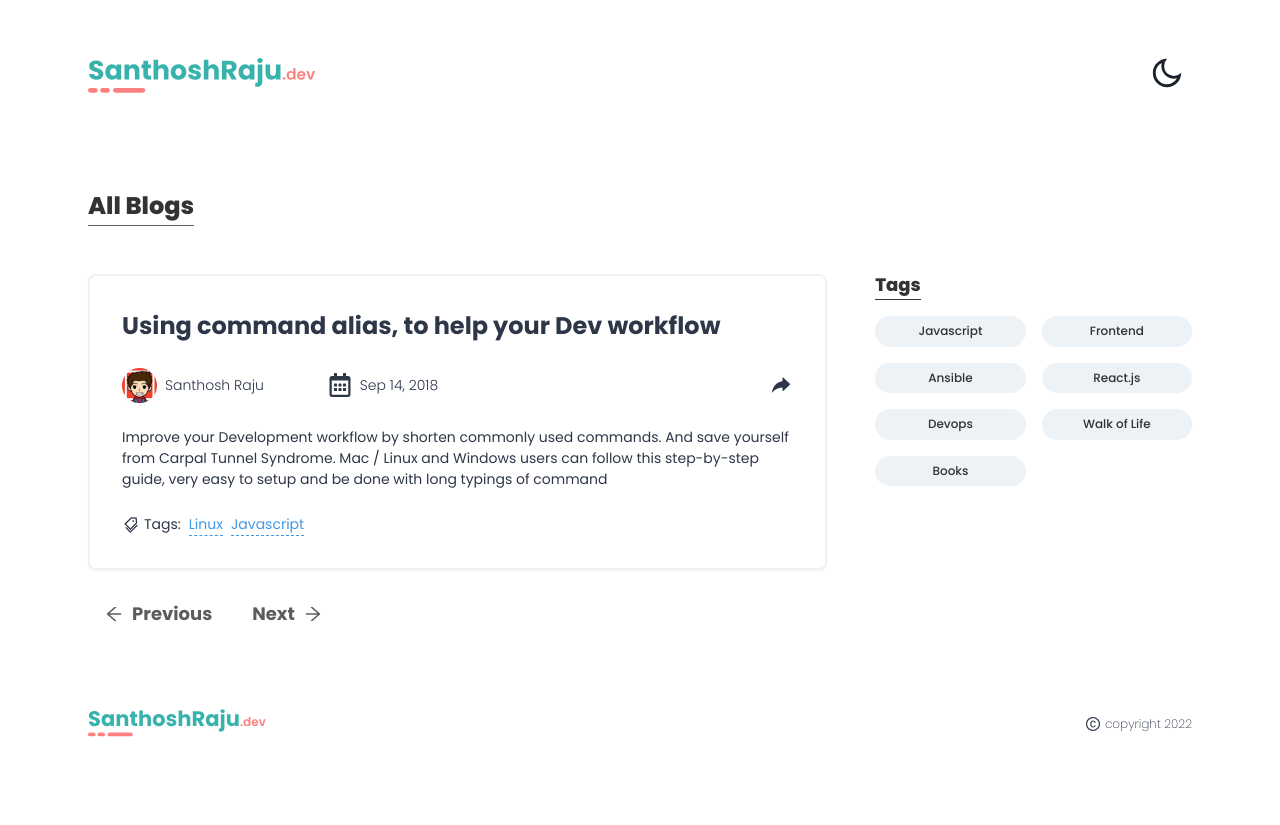
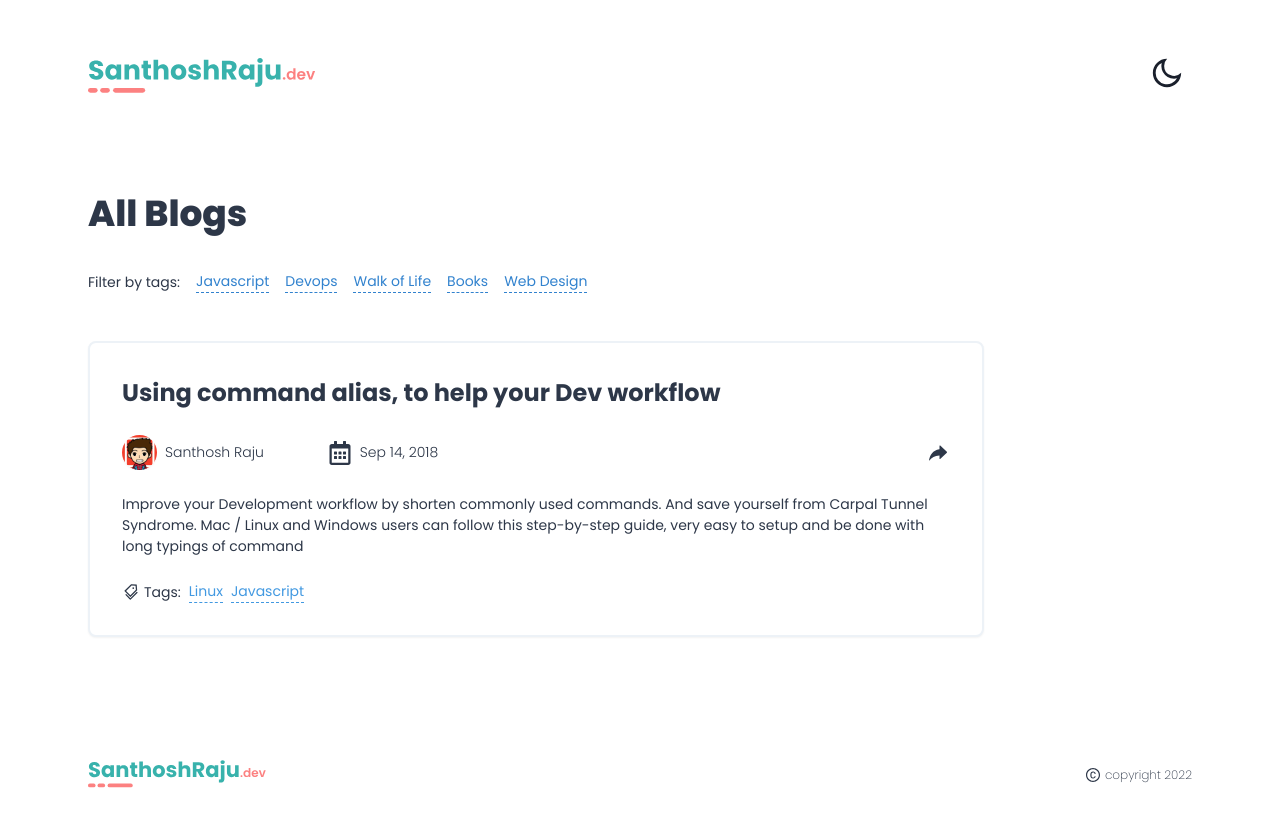
Before and after one commit to SanthoshRaju91/santhosh.raju, a Next.js app: page /blogs in a window 1280 px wide. Before the commit the page ends 800 px from the top, so only its background shows below. Built offline with nearby package versions, Linux system fonts and the light colour scheme.

Commit message:
Fixing blogs list page color and layout

```diff
--- a/pages/blogs.tsx
+++ b/pages/blogs.tsx
@@ -1,43 +1,52 @@
-import {
-  Box,
-  Button,
-  Flex,
-  Grid,
-  Heading,
-  HStack,
-  VStack,
-} from "@chakra-ui/react";
+import { Box, Button, Heading, HStack, Text, VStack } from "@chakra-ui/react";
 import { AiOutlineArrowRight, AiOutlineArrowLeft } from "react-icons/ai";
 import { Card } from "../components/Card";
-import { Tag } from "../components/Tag";
 import { BlogMatter } from "../common/type";
 import getBlogs from "../common/getBlogs";
+import useCustomColorModeValue from "../common/useCustomColorModeValue";
 
 export type BlogsProps = {
   blogs: Array<BlogMatter>;
 };
 
+const tags = ["Javascript", "Devops", "Walk of Life", "Books", "Web Design"];
+
 const Blogs: React.FC<BlogsProps> = ({ blogs }) => {
+  const { textColor } = useCustomColorModeValue();
   return (
     <>
       <Heading
-        fontSize={"2xl"}
+        fontSize={"4xl"}
         fontWeight={"black"}
-        textColor={"blackAlpha.800"}
+        textColor={textColor}
         pb={1}
         inlineSize={"max-content"}
-        borderBottomWidth={1}
-        borderBottomColor={"blackAlpha.700"}
       >
         All Blogs
       </Heading>
-      <Flex
-        mt={12}
-        gap={12}
-        flexDirection={{ sm: "column", md: "column", lg: "row" }}
+      <Box my={8} display={{ sm: "none", md: "none", lg: "block" }}>
+        <HStack spacing={4} alignItems={"center"}>
+          <Text fontSize={"sm"} textColor={textColor}>
+            Filter by tags:{" "}
+          </Text>
+          <HStack spacing={4}>
+            {tags.map((tag) => (
+              <Text
+                key={tag}
+                fontSize={"sm"}
+                textColor={"blue.500"}
+                borderBottomWidth={1}
+                borderBottomColor={"blue.500"}
+                borderBottomStyle={"dashed"}
               >
-        <Box w={{ sm: "100%", md: "100%", lg: "70%" }}>
-          <VStack spacing={4}>
+                {tag}
+              </Text>
+            ))}
+          </HStack>
+        </HStack>
+      </Box>
+      <Box my={12}>
+        <VStack alignItems={"left"} spacing={2}>
           {blogs.map((blog, index) => (
             <Card
               key={index}
@@ -51,14 +60,13 @@ const Blogs: React.FC<BlogsProps> = ({ blogs }) => {
             />
           ))}
         </VStack>
-          <HStack mt={6}>
+        {/* <HStack alignItems={"left"} my={4} spacing={4}>
           <Button
             bgColor={"transparent"}
             fontSize={"lg"}
             fontWeight={"bold"}
             iconSpacing={2}
-              textColor={"blackAlpha.700"}
-              _hover={{ bgColor: "transparent", textColor: "blackAlpha.800" }}
+            textColor={textColor}
             leftIcon={<AiOutlineArrowLeft size={"20px"} />}
           >
             Previous
@@ -68,41 +76,13 @@ const Blogs: React.FC<BlogsProps> = ({ blogs }) => {
             fontSize={"lg"}
             fontWeight={"bold"}
             iconSpacing={2}
-              textColor={"blackAlpha.700"}
-              _hover={{ bgColor: "transparent", textColor: "blackAlpha.800" }}
+            textColor={textColor}
             rightIcon={<AiOutlineArrowRight size={"20px"} />}
           >
             Next
           </Button>
-          </HStack>
+        </HStack> */}
       </Box>
-
-        <Box
-          w={{ sm: 0, md: 0, lg: "30%" }}
-          display={{ sm: "none", md: "none", lg: "block" }}
-        >
-          <Heading
-            fontSize={"lg"}
-            fontWeight={"black"}
-            textColor={"blackAlpha.800"}
-            pb={1}
-            inlineSize={"max-content"}
-            borderBottomWidth={1}
-            borderBottomColor={"blackAlpha.800"}
-          >
-            Tags
-          </Heading>
-          <Grid mt={4} templateColumns={"repeat(2, 1fr)"} gap={4}>
-            <Tag text="Javascript" />
-            <Tag text="Frontend" />
-            <Tag text="Ansible" />
-            <Tag text="React.js" />
-            <Tag text="Devops" />
-            <Tag text="Walk of Life" />
-            <Tag text="Books" />
-          </Grid>
-        </Box>
-      </Flex>
     </>
   );
 };
```
Lines whose indentation alone changed are shown as unchanged.
